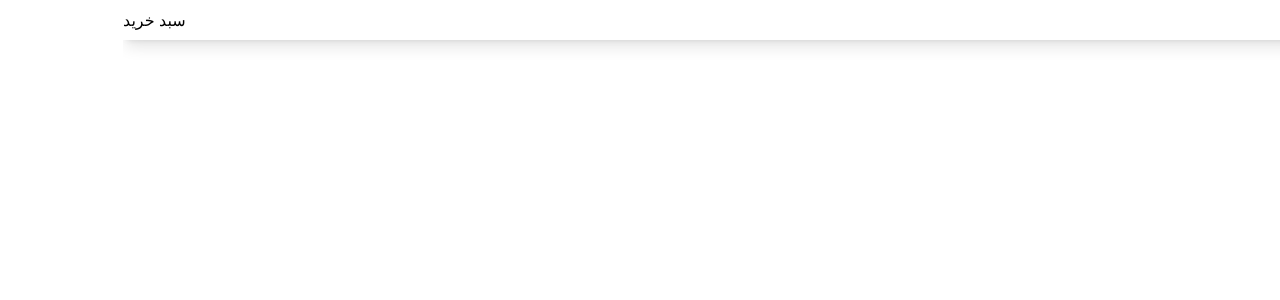
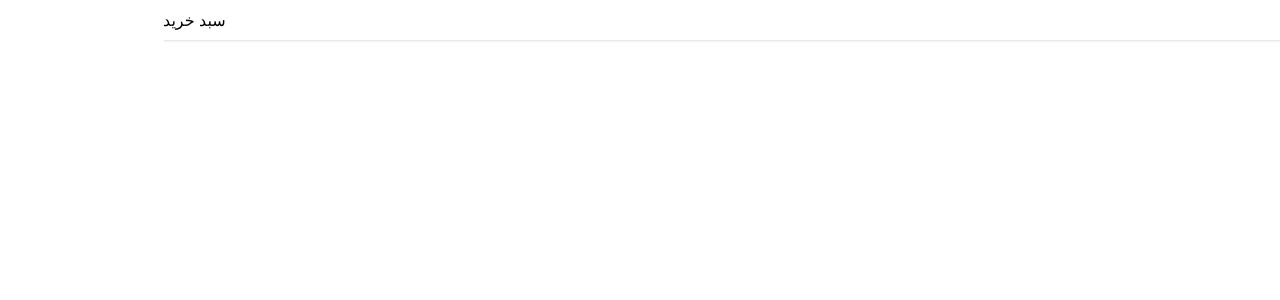
Before and after one commit to AriaG1t/shopping-site, a React (Vite) app: page / in a window 1280 px wide. Shown: the top 300 px of the page. Built offline with nearby package versions, Linux system fonts and the light colour scheme.

Commit message:
container and layout

```diff
--- a/src/App.jsx
+++ b/src/App.jsx
@@ -2,6 +2,7 @@ import { Route, Routes } from "react-router-dom"
 import Home from "./pages/Home/Home"
 import Store from "./pages/Store/Store"
 import Navbar from "./components/Navbar/Navbar"
+import Layout from "./components/Layout/Layout"
 
 
 function App() {
@@ -9,11 +10,12 @@ function App() {
 
   return (
     <>
-      <Navbar />
-      <Routes>
-        <Route path="/" element={<Home />}/>
-        <Route path="/store" element={<Store />}/>
-      </Routes>
+      <Layout>
+        <Routes>
+          <Route path="/" element={<Home />}/>
+          <Route path="/store" element={<Store />}/>
+        </Routes>
+      </Layout>
     </>
   )
 }
--- /dev/null
+++ b/src/components/Container/Container.jsx
@@ -0,0 +1,11 @@
+import React from "react";
+
+function Container({children}){
+    return(
+        <div className="container mx-auto">
+            {children}
+        </div>
+    )
+}
+
+export default Container;
--- /dev/null
+++ b/src/components/Layout/Layout.jsx
@@ -0,0 +1,13 @@
+import React from "react";
+import Navbar from "../Navbar/Navbar";
+
+function Layout({children}){
+    return(
+        <>
+            <Navbar />
+            {children}
+        </>
+    )
+}
+
+export default Layout;
--- a/src/components/Navbar/Navbar.jsx
+++ b/src/components/Navbar/Navbar.jsx
@@ -1,21 +1,27 @@
 import React from "react";
 import { Link } from "react-router-dom";
+import Container from "../Container/Container";
 
 function Navbar(){
     return(
-        <nav className="flex justify-between shadow-lg h-10 items-center">
+        <nav className="flex shadow h-10 items-center">
+            <Container>
+                <div className="flex justify-between">
                     <ul className="flex">
-                <li>
-                    <Link className="ml-7" to="/">خانه</Link>
+                        <li className="ml-5">
+                            <Link to="/">خانه</Link>
                         </li>
-                <li>
+                        <li className="ml-5">
                             <Link to="/store">محصولات</Link>
                         </li>
                     </ul>
                     <div>
                         <button>سبد خرید</button>
                     </div>
+                </div>
+            </Container>
         </nav>
+
     )
 }
 
--- a/src/index.css
+++ b/src/index.css
@@ -3,6 +3,4 @@
 *{
   direction: rtl;
   box-sizing: border-box;
-  margin: 0;
-  padding: 0;
 }
```
Lines whose indentation alone changed are shown as unchanged.
